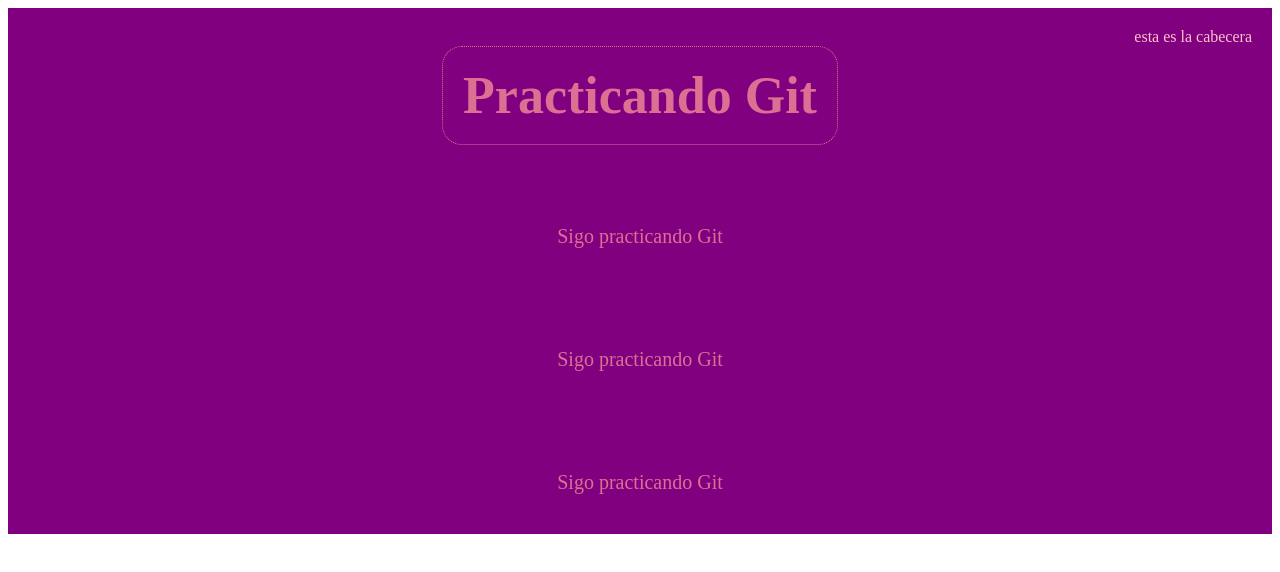
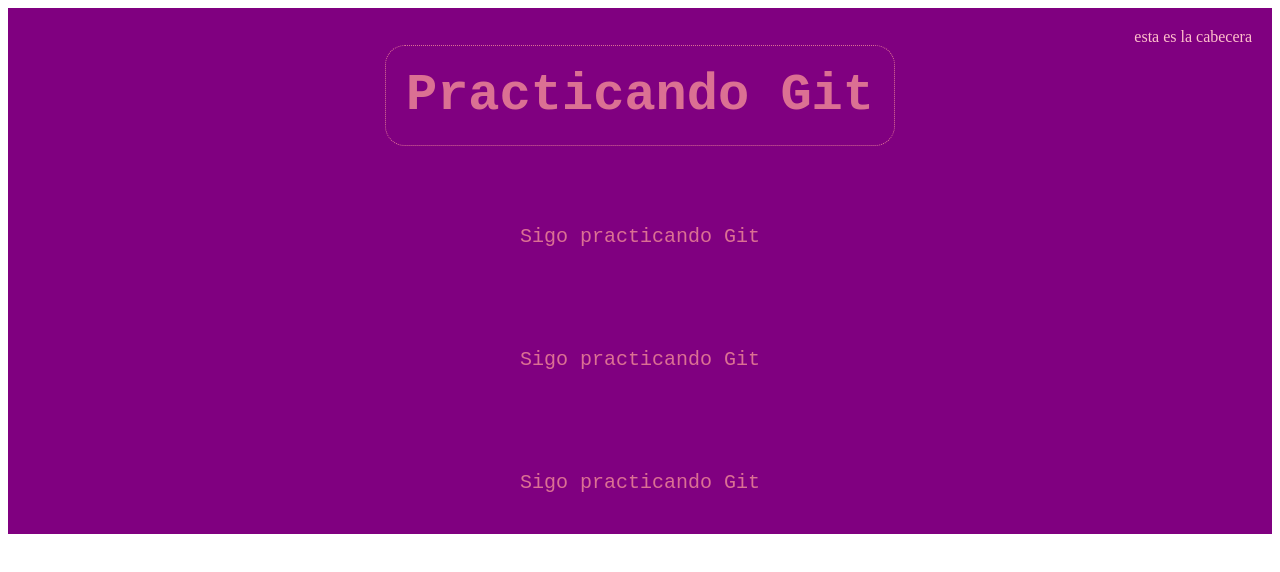
Before and after one commit to fabiot2/gitrepaso, a plain HTML site: page index.html in a window 1280 px wide. Drawn offline with Linux system fonts and the light colour scheme.

Commit message:
tipografia

```diff
--- a/css/style.css
+++ b/css/style.css
@@ -7,7 +7,9 @@
     margin: 0 auto;
     text-align: center;
     padding: 20px;
-    width: 400px;
+    min-width: 400px;
+    max-width: 600px;
+    font-family: 'Courier New', Courier, monospace;
 }
 
 #container__post h1 {
```
